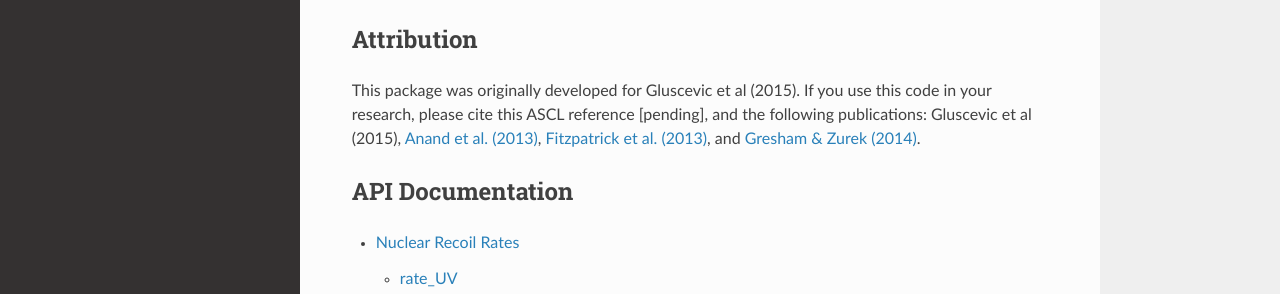
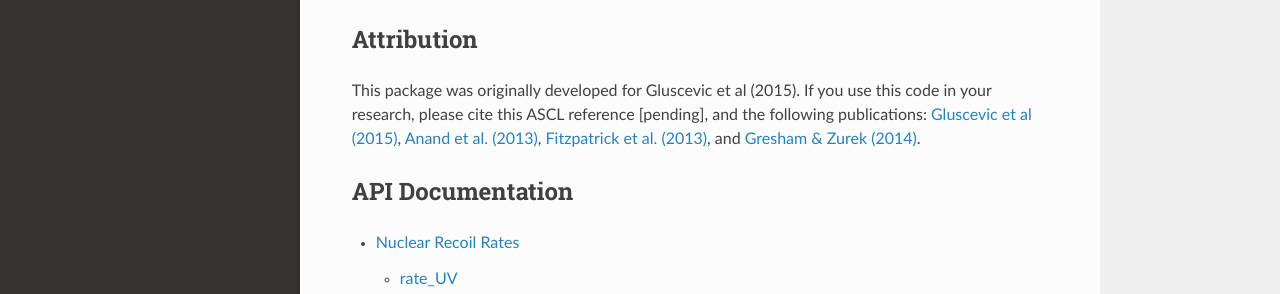
Before and after one commit to veragluscevic/dmdd, a Sphinx documentation site: the page built from docs/index.rst, in a window 1280 px wide and 900 px high, scrolled down 1668 px. Shown: the part 228-522 px from the top of the window. Built offline with Sphinx 7.4.7 and the Read the Docs theme 2.0.0, drawn with Linux system fonts in a browser that asks for light colours; part of the change alters nothing that is shown; some of the changed text lies outside the part shown.

```diff
--- a/docs/index.rst
+++ b/docs/index.rst
@@ -19,7 +19,7 @@ contribute pull requests or raise issues.
 
 * Bayesian analysis (parameter estimation and model selection) of data using ``MultiNest``.
 
-All rate and response functions directly implement the calculations of `Anand et al. (2013) <http://arxiv.org/abs/1308.6288>`_ and `Fitzpatrick et al. (2013) <https://inspirehep.net/record/1094068?ln=en>`_ (for non-relativistic operators, in ``rate_genNR`` and ``rate_NR``), and `Gresham & Zurek (2014) <http://arxiv.org/abs/1401.3739>`_ (for UV-motivated scattering models in ``rate_UV``). Simulations follow the prescription from `Gluscevic & Peter (2014) <http://adsabs.harvard.edu/abs/2014JCAP...09..040G>`_ and Gluscevic et al. (2015).
+All rate and response functions directly implement the calculations of `Anand et al. (2013) <http://arxiv.org/abs/1308.6288>`_ and `Fitzpatrick et al. (2013) <https://inspirehep.net/record/1094068?ln=en>`_ (for non-relativistic operators, in ``rate_genNR`` and ``rate_NR``), and `Gresham & Zurek (2014) <http://arxiv.org/abs/1401.3739>`_ (for UV-motivated scattering models in ``rate_UV``). Simulations follow the prescription from `Gluscevic & Peter (2014) <http://adsabs.harvard.edu/abs/2014JCAP...09..040G>`_ and `Gluscevic et al. (2015) <http://arxiv.org/abs/1506.04454>`_.
 
 
 Dependencies
@@ -87,7 +87,7 @@ Here is a quick example of basic usage:
 Attribution
 -----------
 
-This package was originally developed for Gluscevic et al (2015). If you use this code in your research, please cite this ASCL reference [pending], and the following publications: Gluscevic et al (2015), `Anand et al. (2013) <http://arxiv.org/abs/1308.6288>`_, `Fitzpatrick et al. (2013) <https://inspirehep.net/record/1094068?ln=en>`_, and `Gresham & Zurek (2014) <http://arxiv.org/abs/1401.3739>`_.
+This package was originally developed for Gluscevic et al (2015). If you use this code in your research, please cite this ASCL reference [pending], and the following publications: `Gluscevic et al (2015) <http://arxiv.org/abs/1506.04454>`_, `Anand et al. (2013) <http://arxiv.org/abs/1308.6288>`_, `Fitzpatrick et al. (2013) <https://inspirehep.net/record/1094068?ln=en>`_, and `Gresham & Zurek (2014) <http://arxiv.org/abs/1401.3739>`_.
 
 API Documentation
 -----------------
```
